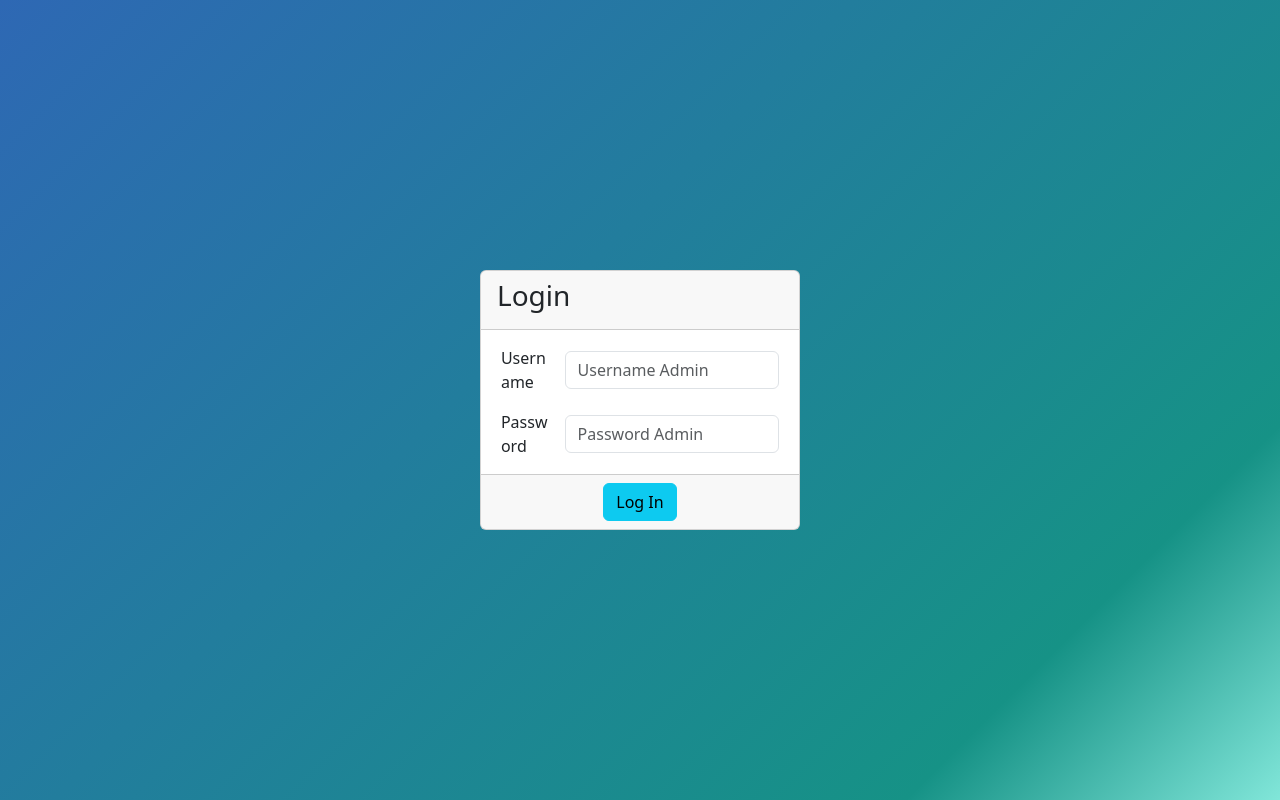
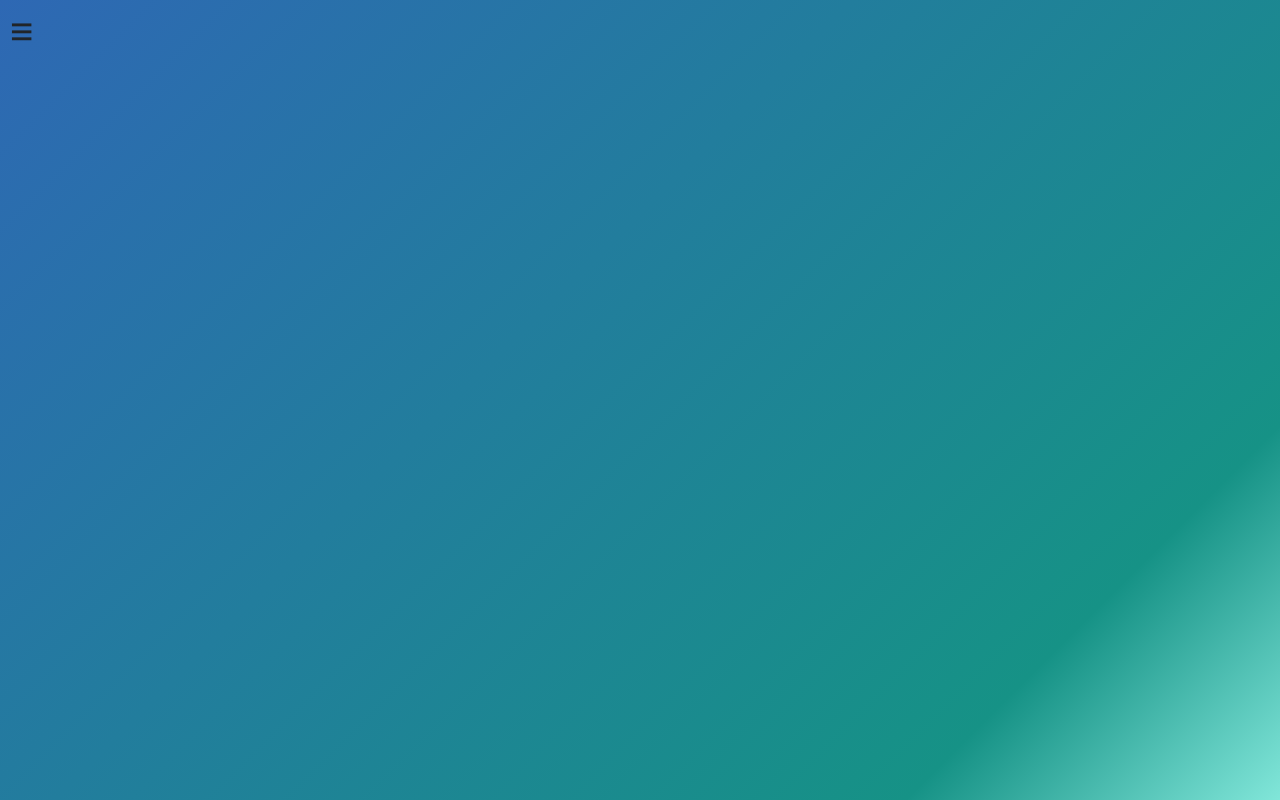
Before and after one commit to DavidDimasPatty/NextJs_Form-Order-Laundry, a Next.js app: page /Admin/Home in a window 1280 px wide. Built offline with nearby package versions, Linux system fonts and the light colour scheme.

Commit message:
admin login and homepage

```diff
--- /dev/null
+++ b/src/app/Admin/Home/layout.tsx
@@ -0,0 +1,31 @@
+"use client"
+import React, { useState } from "react";
+import "@/app/styles/admin.css"
+const Layout = ({ children }: { children: React.ReactNode }) => {
+    const [navbar, navbarClick] = useState(true);
+    return (
+        <div className="navbarAdmin">
+            {navbar ? (
+                <div className={`navbarBurgerAdmin`} onClick={() => navbarClick(!navbar)}>
+                    ≡
+                </div>
+            )
+                :
+                <div className={`navbarBurgerOpenAdmin ${navbar ? "" : "active"}`} onClick={() => navbarClick(!navbar)}>
+                    <div className="tombolXAdmin">
+                        X
+                    </div>
+                    <div className="menuNavbarAdmin">
+                        <ul>
+                            <li><a className="homeAdmin" href="/Admin/Home">Home</a></li>
+                            <li><a className="homeAdmin" href="/Admin/DaftarPesanan">Daftar Pesanan</a></li>
+                            <li><a className="homeAdmin" href="/Admin/Login">Log Out</a></li>
+                        </ul>
+                    </div>
+                </div>
+            }
+        </div>
+    )
+}
+
+export default Layout;
--- a/src/app/Admin/Home/page.tsx
+++ b/src/app/Admin/Home/page.tsx
@@ -7,49 +7,12 @@ const Home = () => {
     const [username, setUsername] = useState("");
     const [password, setPassword] = useState("");
 
-    const handleSubmit = async (e: React.FormEvent) => {
-        e.preventDefault();
-
-        const response = await fetch("api/LoginAdmin", {
-            method: "POST",
-            headers: { "Content-Type": "application/json" },
-            body: JSON.stringify(
-                { username, password }
-            ),
-        });
-
-        const data = await response.json();
-        if (response.ok) {
-            window.location.href = "/Admin/Home"
-        } else {
-            console.log(data);
-        }
-    };
 
     return (
         <div className="d-flex justify-content-center align-items-center h-100">
+            <></>
             <div className="col-3">
-                <form onSubmit={() => handleSubmit}>
-                    <div className="card card-primary">
-                        <div className="card-header">
-                            <h3>Login</h3>
-                        </div>
-                        <div className="card-body">
-                            <div className="d-flex justify-content-center align-items-center">
-                                <label className="col-md-2 me-3 text-start"> Username  </label>
-                                <input type="text" name="nama" className="form-control w-75" placeholder="Username Admin" required value={username} onChange={(e) => setUsername(e.target.value)}></input>
-                            </div>
 
-                            <div className="d-flex justify-content-center align-items-center mt-3">
-                                <label className="col-md-2 me-3 text-start"> Password </label>
-                                <input type="text" name="nama" className="form-control w-75" placeholder="Password Admin" required value={password} onChange={(e) => setPassword(e.target.value)}></input>
-                            </div>
-                        </div>
-                        <div className="card-footer text-center">
-                            <button className="btn btn-info">Log In</button>
-                        </div>
-                    </div>
-                </form>
             </div>
         </div>
     );
--- a/src/app/Admin/Login/page.tsx
+++ b/src/app/Admin/Login/page.tsx
@@ -10,7 +10,7 @@ const Login = () => {
     const handleSubmit = async (e: React.FormEvent) => {
         e.preventDefault();
 
-        const response = await fetch("api/LoginAdmin", {
+        const response = await fetch("/api/LoginAdmin", {
             method: "POST",
             headers: { "Content-Type": "application/json" },
             body: JSON.stringify(
@@ -20,6 +20,7 @@ const Login = () => {
 
         const data = await response.json();
         if (response.ok) {
+            // console.log(data);
             window.location.href="/Admin/Home"
         } else {
             console.log(data);
@@ -29,7 +30,7 @@ const Login = () => {
     return (
         <div className="d-flex justify-content-center align-items-center h-100">
             <div className="col-3">
-                <form onSubmit={() => handleSubmit}>
+                <form onSubmit={handleSubmit}>
                     <div className="card card-primary">
                         <div className="card-header">
                             <h3>Login</h3>
@@ -37,16 +38,17 @@ const Login = () => {
                         <div className="card-body">
                             <div className="d-flex justify-content-center align-items-center">
                                 <label className="col-md-2 me-3 text-start"> Username  </label>
-                                <input type="text" name="nama" className="form-control w-75" placeholder="Username Admin" required value={username} onChange={(e) => setUsername(e.target.value)}></input>
+                                <input type="text" name="username" className="form-control w-75" placeholder="Username Admin" required value={username} onChange={(e) => setUsername(e.target.value)}></input>
                             </div>
 
                             <div className="d-flex justify-content-center align-items-center mt-3">
                                 <label className="col-md-2 me-3 text-start"> Password </label>
-                                <input type="text" name="nama" className="form-control w-75" placeholder="Password Admin" required value={password} onChange={(e) => setPassword(e.target.value)}></input>
+                                <input type="password" name="password" className="form-control w-75" placeholder="Password Admin" required value={password} onChange={(e) => setPassword(e.target.value)}></input>
                             </div>
                         </div>
                         <div className="card-footer text-center">
                             <button className="btn btn-info">Log In</button>
+                            <button type="button" className="btn btn-danger ms-3" onClick={()=>window.location.href="/"}>Back</button>
                         </div>
                     </div>
                 </form>
--- a/src/app/api/saveOrder/route.ts
+++ b/src/app/api/saveOrder/route.ts
@@ -21,8 +21,12 @@ export async function POST(req: Request) {
             return NextResponse.json({ error: "Banyak is required for non-pakaian" }, { status: 400 });
         }
 
+        const datetime = new Date().toISOString(); // Waktu dalam format ISO
+        const ipaddress = req.headers.get("x-forwarded-for") || req.headers.get("x-real-ip") || "Unknown"; // Ambil IP dari request
+
         const result = await db.collection("order").insertOne({
-            nama, alamat, noHP, email, jenis, banyak, berat, harga,
+            nama, alamat, noHP, email, jenis, banyak, berat, harga, addtime: datetime,
+            addid: "WebLaundry" + ipaddress
         });
 
         return NextResponse.json({ message: "Order saved", data: result }, { status: 201 });
--- /dev/null
+++ b/src/app/styles/admin.css
@@ -0,0 +1,48 @@
+.navbarBurgerAdmin {
+    position: absolute;
+    top: 0;
+    left: 10px;
+    font-size: 40px;
+    font-weight: bolder;
+    cursor: pointer;
+}
+
+.navbarBurgerOpenAdmin {
+    position: absolute;
+    top: 0;
+    left: 0px;
+    width: 200px;
+    height: 100vh;
+    z-index: 2;
+    background-color: whitesmoke;
+}
+
+.tombolXAdmin {
+    position: relative;
+    top: 0;
+    left: -10px;
+    font-size: 40px;
+    font-weight: bolder;
+    z-index: 2;
+    display: flex;
+    justify-content: end;
+    cursor: pointer;
+}
+
+.menuNavbarAdmin {
+    position: relative;
+    top: 0;
+    font-size: 20px;
+    margin-left: 0px;
+    margin-top: 20px;
+}
+
+.menuNavbarAdmin ul li{
+    margin-bottom: 20px;
+}
+
+.menuNavbarAdmin a {
+    cursor: pointer;
+    text-decoration: none;
+    color: black;
+}
```
Also changed, not shown: src/app/api/LoginAdmin/route.ts (+10 -0 lines).
